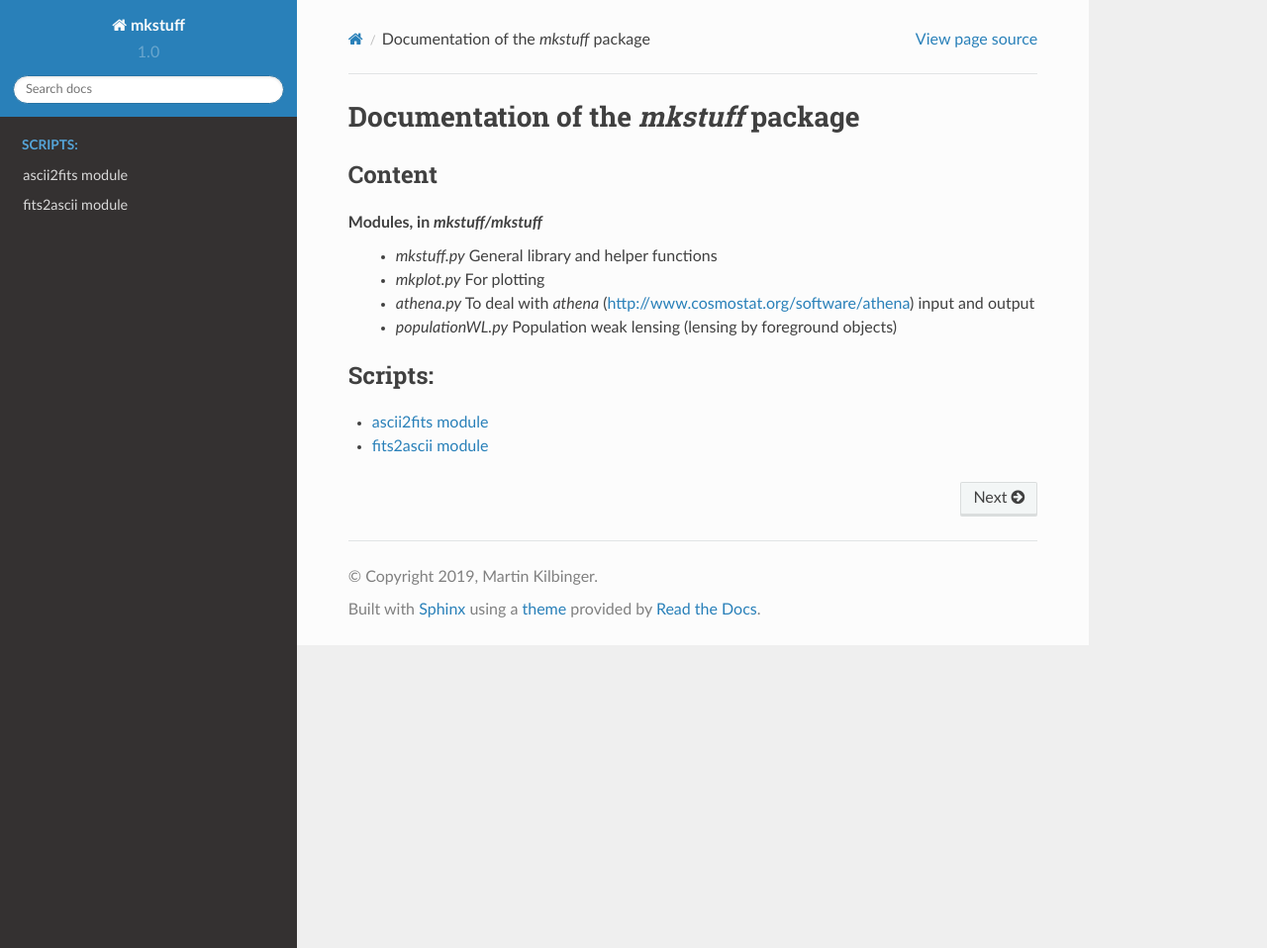
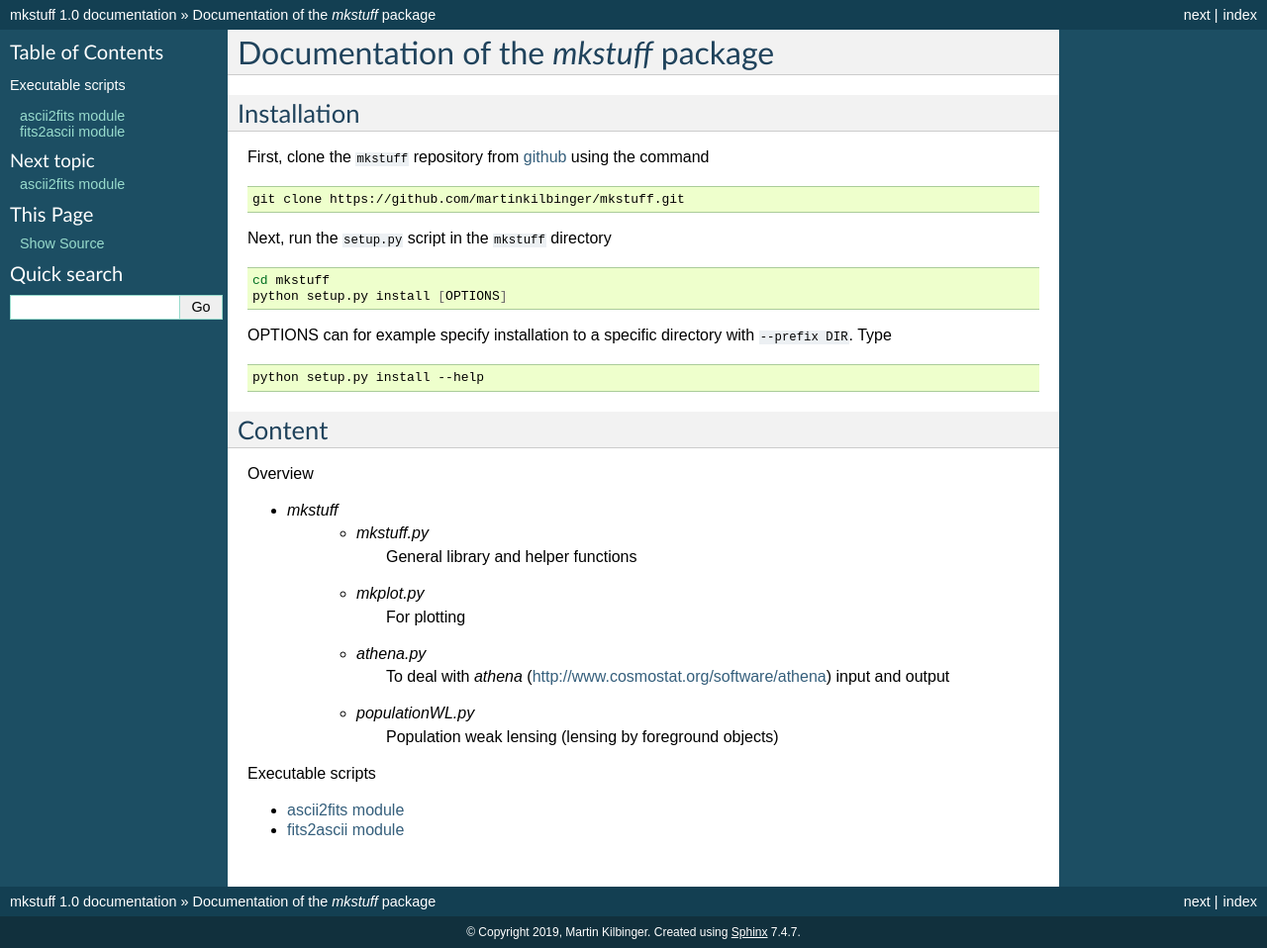
Before and after one commit to martinkilbinger/mkstuff, a Sphinx documentation site: the page built from docs/source/index.rst, in a window 1280 px wide and 958 px high. Shown: the whole window at 99% size. Built offline with Sphinx 7.4.7, drawn with Linux system fonts in a browser that asks for light colours; pages that are not in the unit, such as notebooks, are missing from menus.

Commit message:
rst; test_mkstuff

```diff
--- a/docs/source/conf.py
+++ b/docs/source/conf.py
@@ -19,6 +19,7 @@ import os
 # add these directories to sys.path here. If the directory is relative to the
 # documentation root, use os.path.abspath to make it absolute, like shown here.
 sys.path.insert(0, os.path.abspath('../..'))
+sys.path.insert(0, os.path.abspath('../../bin'))
 
 # -- General configuration ------------------------------------------------
 
@@ -131,18 +132,14 @@ todo_include_todos = True
 
 # The theme to use for HTML and HTML Help pages.  See the documentation for
 # a list of builtin themes.
-html_theme = 'sphinx_rtd_theme'
+#html_theme = 'sphinx_rtd_theme'
+html_theme = 'default'
 # html_theme = 'bizstyle'
 
 # Theme options are theme-specific and customize the look and feel of a theme
 # further.  For a list of options available for each theme, see the
 # documentation.
-# html_theme_options = {}
-html_theme_options = {
-    'collapse_navigation': False,
-    'display_version': True,
-    'navigation_depth': 3,
-}
+html_theme_options = {}
 
 # Add any paths that contain custom themes here, relative to this directory.
 #html_theme_path = []
--- a/docs/source/index.rst
+++ b/docs/source/index.rst
@@ -6,31 +6,34 @@
 Documentation of the `mkstuff` package
 ======================================
 
+.. include:: install.rst
 
 Content
 -------
 
-Modules, in `mkstuff/mkstuff`
-        * `mkstuff.py`
-          General library and helper functions
-        * `mkplot.py`
-          For plotting
-        * `athena.py`
-          To deal with `athena` (http://www.cosmostat.org/software/athena) input and output
-        * `populationWL.py`
-          Population weak lensing (lensing by foreground objects)
+Overview
+
+* `mkstuff`
+   * `mkstuff.py`
+      General library and helper functions
+   * `mkplot.py`
+      For plotting
+   * `athena.py`
+      To deal with `athena` (http://www.cosmostat.org/software/athena) input and output
+   * `populationWL.py`
+      Population weak lensing (lensing by foreground objects)
 
 .. toctree::
    :numbered:
    :maxdepth: 3
-   :caption: General:
+   :caption: General
 
    examples
    mkstuff
 
 .. toctree::
    :maxdepth: 3
-   :caption: Scripts:
+   :caption: Executable scripts
 
    ascii2fits
    fits2ascii
--- /dev/null
+++ b/docs/source/install.rst
@@ -0,0 +1,21 @@
+Installation
+------------
+
+First, clone the ``mkstuff`` repository from `github <https://github.com/>`_ using the command
+
+.. code-block:: sh
+
+        git clone https://github.com/martinkilbinger/mkstuff.git
+
+Next, run the ``setup.py`` script in the ``mkstuff`` directory
+
+.. code-block:: sh
+
+        cd mkstuff
+        python setup.py install [OPTIONS]
+
+OPTIONS can for example specify installation to a specific directory with ``--prefix DIR``. Type
+
+.. code-block:: sh
+
+        python setup.py install --help
```
Also changed, not shown: README.rst (+3 -23 lines), 3 other files.
